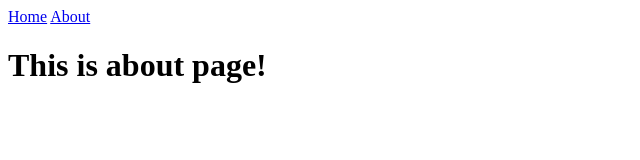
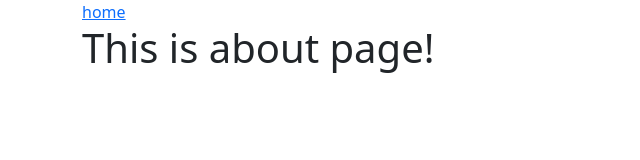
Before and after one commit to lakshaysangwan/blog-frontend, a website: page index.html at #!/about in a window 1280 px wide. Shown: the whole page, without its empty margins (0-640 px from the left). Drawn offline with nearby package versions, Linux system fonts and the light colour scheme; some packages are replaced by stand-ins of ours.

Commit message:
Added bootstrap and did some testing.
Kaafi time baad use kr ra tha

```diff
--- a/index.html
+++ b/index.html
@@ -3,6 +3,7 @@
 
 <head>
     <title>LKshy</title>
+    <link rel="stylesheet" href="node_modules/bootstrap/dist/css/bootstrap.min.css">
     <link rel="stylesheet" href="style.css">
     <script src="node_modules/angular/angular.js"></script>
     <script src="node_modules/angular-route/angular-route.js"></script>
@@ -11,11 +12,7 @@
     <script src="pages/home/home.js"></script>
 </head>
 
-<body>
-    <a ng-href="#!/home">Home</a>
-    <a ng-href="#!/about">About</a>
-
-    <div ng-view></div>
+<body ng-view>
 </body>
 
 </html>
--- a/package.json
+++ b/package.json
@@ -11,6 +11,7 @@
   "license": "ISC",
   "dependencies": {
     "angular": "^1.8.2",
-    "angular-route": "^1.8.2"
+    "angular-route": "^1.8.2",
+    "bootstrap": "^5.3.2"
   }
 }
--- a/pages/about/about.html
+++ b/pages/about/about.html
@@ -1 +1,4 @@
-<h1> {{ message }} </h1>
+<div class="container">
+    <a href="#!/home">home</a>
+    <h1> {{ message }} </h1>
+</div>
```
Also changed, not shown: pages/home/home.html (+4 -1 lines), 1 other file.
